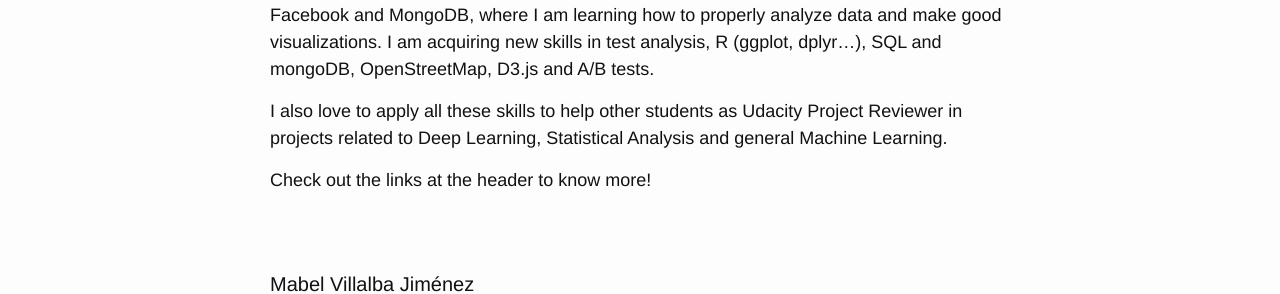
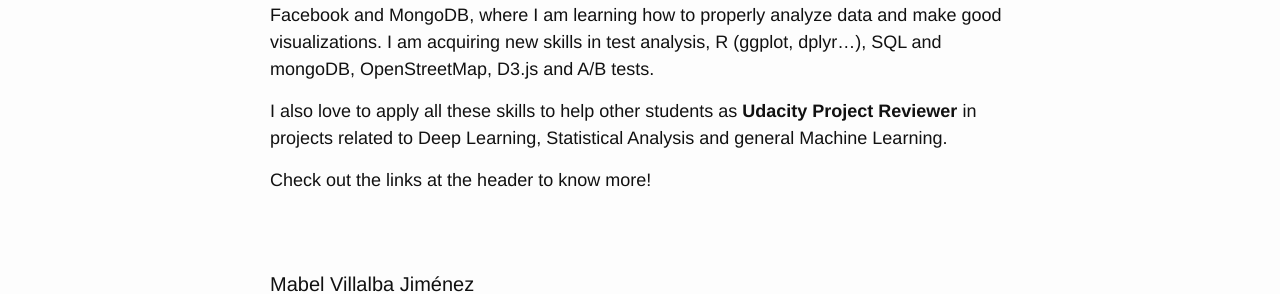
Before and after one commit to mabelvj/mabelvj.github.io, a Jekyll site: the page built from index.md, in a window 1280 px wide. Shown: the part 507-801 px from the top of the page. Built offline with Jekyll 4.4.1, drawn with Linux system fonts in a browser that asks for light colours; some web fonts are replaced.

Commit message:
update 25-1-17

```diff
--- a/index.md
+++ b/index.md
@@ -38,7 +38,7 @@ I discovered data science with a [Machine Learning](https://www.coursera.org/lea
 Right now, I am following a new course at Udacity, the [Data Analyst Nanodegree](https://www.udacity.com/course/data-analyst-nanodegree--nd002) by Facebook and MongoDB, where I am learning how to properly analyze data and make good visualizations. I am acquiring new skills in test analysis, R (ggplot, dplyr...), SQL and mongoDB, OpenStreetMap, D3.js and A/B tests.
 
 
-I also love to apply all these skills to help other students as Udacity Project Reviewer in projects related to Deep Learning, Statistical Analysis and general Machine Learning.
+I also love to apply all these skills to help other students as **Udacity Project Reviewer** in projects related to Deep Learning, Statistical Analysis and general Machine Learning.
 
 
 Check out the links at the header to know more!
```
Also changed, not shown: 1 other file.
